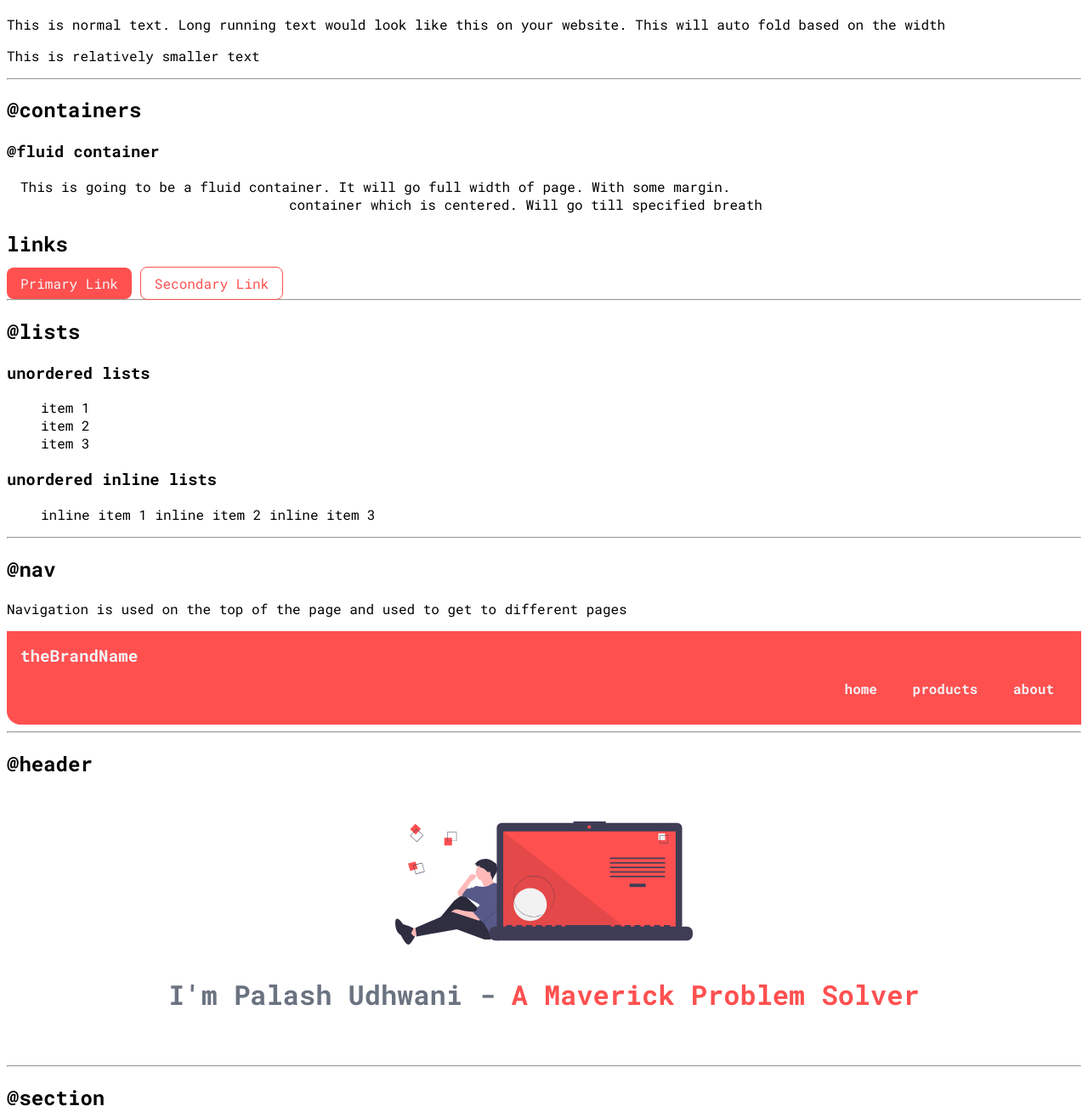
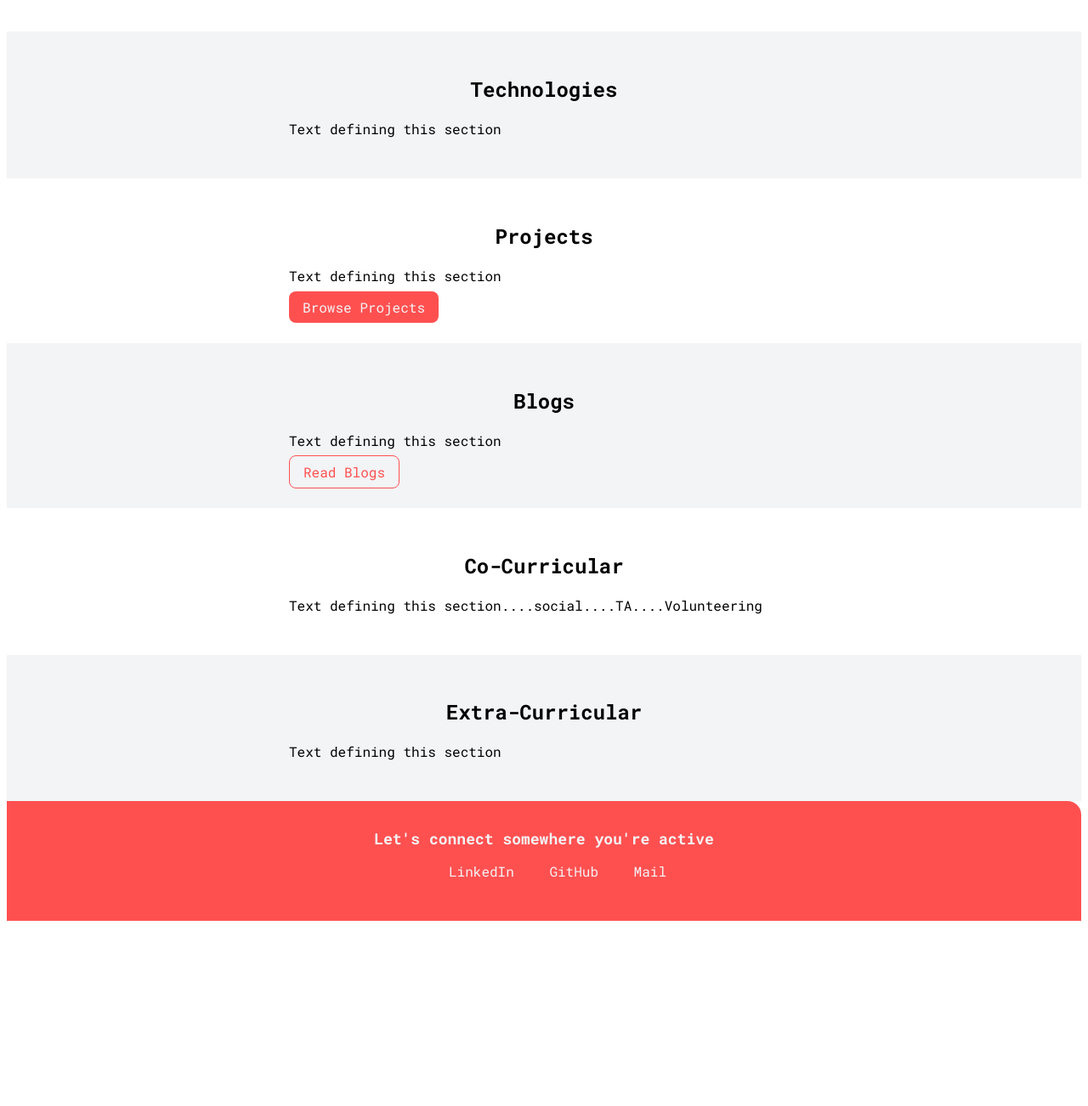
Before and after one commit to PalashUdhwani/neogcamp-lesson3, a plain HTML site: page index.html in a window 1280 px wide. Shown: the part 392-1694 px from the top of the page at 85% size. After the commit the page ends 1484 px from the top, so only its background shows below. Drawn offline with Linux system fonts and the light colour scheme.

Commit message:
updating index.html for actual Portfolio

```diff
--- a/index.html
+++ b/index.html
@@ -4,144 +4,92 @@
 <head>
     <meta charset="UTF-8">
     <meta name="viewport" content="width=device-width, initial-scale=1.0">
-    <title>Component library</title>
-
+    <title>Document</title>
     <link href="styles.css" rel="stylesheet" />
 </head>
 
 <body>
-    <h1> Palash's Component Library</h1>
-    <p>Currerntly I'm attending NEOG.CAMP and making a librarywhich will make my projects look good and consistent</p>
-    <p>This is a component library created by him to better design each element.</p>
-    <p>After creating this library he is going to use the components in her <strong>portfolio, blog and all
-            projects</strong> created. This will ensure that all her projects have <strong>consistent themeing and
-            styling</strong></p>
-
-    <hr>
-
-    <h2>@typography</h2>
-
-    <h1>The biggest heading h1</h1>
-    <h2>The second biggest heading h2</h2>
-    <p>This is normal text. Long running text would look like this on your website. This will auto fold based on the
-        width</p>
-    <p class="text-sm">This is relatively smaller text</p>
-
-    <hr>
-    <h2>@containers </h2>
-
-    <h3>@fluid container</h3>
-    <div class="container">
-        This is going to be a fluid container. It will go full width of page. With some margin.
-    </div>
-
-    <div class="container-center">
-        container which is centered. Will go till specified breath
-    </div>
-
-
-
-    <H2>links </H2>
-    <a class="link link-primary" href="/"> Primary Link</a>
-
-    <a class="link link-secondary" href="/"> Secondary Link</a>
-
-
-    <hr>
-    <h2>@lists </h2>
-
-    <h3>unordered lists </h3>
-
-    <ul class="list-non-bullet">
-        <li>item 1</li>
-        <li>item 2</li>
-        <li>item 3</li>
-    </ul>
-
-
-    <h3>unordered inline lists </h3>
-
-    <ol class="list-non-bullet">
-        <li class="list-item-inline">inline item 1</li>
-        <li class="list-item-inline">inline item 2</li>
-        <li class="list-item-inline">inline item 3</li>
-    </ol>
-
-
-
-    <hr>
-    <h2>@nav </h2>
-
-    <p>Navigation is used on the top of the page and used to get to different pages</p>
     <nav class="navigation container">
         <div class="container-fluid">
-            <div class="nav-brand">theBrandName</div>
+            <div class="nav-brand">Just_An_Engineer</div>
             <ul class="list-non-bullet nav-pills">
                 <li class="list-item-inline">
                     <a href="/" class="link link-active">home</a>
 
                 </li>
                 <li class="list-item-inline">
-                    <a class="link link-active" href="/">products</a>
+                    <a class="link link-active" href="/">Projects</a>
 
                 </li>
                 <li class="list-item-inline">
-                    <a class="link link-active" href="/">about</a>
+                    <a class="link link-active" href="/">Blogs</a>
                 </li>
             </ul>
         </div>
 
     </nav>
-
-
-    <hr />
-
-
-    <h2> @header </h2>
-
     <header class="hero">
         <img class="hero-img" src="image.svg" />
         <h1 class="hero-heading"> I'm Palash Udhwani -<span class="heading-inverted"> A Maverick Problem Solver</span>
         </h1>
     </header>
 
-    <hr />
-
-    <h2> @section</h2>
-
-    <p> A section is used to separate parts of pages. </p>
-    <h3>@normal section</h3>
-    <section class="section">
+    <section class="section ow">
         <div class="container container-center">
-            <h1> White section</h1>
+            <h1> Technologies</h1>
             <p>Text defining this section </p>
-            <a href="" class="primary-link"> Primary Button</a>
+           <!-- <a class="link link-secondary" href="/"> Browse Projects</a>-->
         </div>
     </section>
 
-    <h3>@an off white section</h3>
-    <section class="section ow">
+    <section class="section ">
         <div class="container container-center">
-            <h1> Off white section</h1>
+            <h1> Projects</h1>
             <p>Text defining this section </p>
-            <a href="/" class="primary link"> Primary Button</a>
+            <a class="link link-primary" href="/projects.html"> Browse Projects</a>
+
         </div>
     </section>
 
-    <hr>
+    <section class="section ow">
+        <div class="container container-center">
+            <h1> Blogs</h1>
+            <p>Text defining this section </p>
+            <a class="link link-secondary" href="/"> Read Blogs</a>
+        </div>
+    </section>
 
 
-    <h2>@footer</h2>
+    <section class="section ">
+        <div class="container container-center">
+            <h1> Co-Curricular</h1>
+            <p>Text defining this section....social....TA....Volunteering </p>
+      <!--    <a class="link link-primary" href="/"> Browse Projects</a>-->
+
+        </div>
+    </section>
+
+
+
+    <section class="section ow">
+        <div class="container container-center">
+            <h1> Extra-Curricular</h1>
+            <p>Text defining this section </p>
+          <!--  <a class="link link-secondary" href="/"> Read Blogs</a>-->
+        </div>
+    </section>
+
     <footer class="footer">
-        <div class="footer-header">header inside footer</div>
+        <div class="footer-header">Let's connect somewhere you're active</div>
         <ul class="social-links listy-non-bullet">
-            <li class="list-item-inline"><a class="link"></a>socialone</li>
-            <li class="list-item-inline"><a class="link"></a>socialtwo</li>
-            <li class="list-item-inline"><a class="link"></a>socialthree</li>
+            <li class="list-item-inline"><a class="link"></a>LinkedIn</li>
+            <li class="list-item-inline"><a class="link"></a>GitHub</li>
+            <li class="list-item-inline"><a class="link"></a>Mail</li>
         </ul>
         </div>
     </footer>
 
+
 </body>
 
 </html>
```
